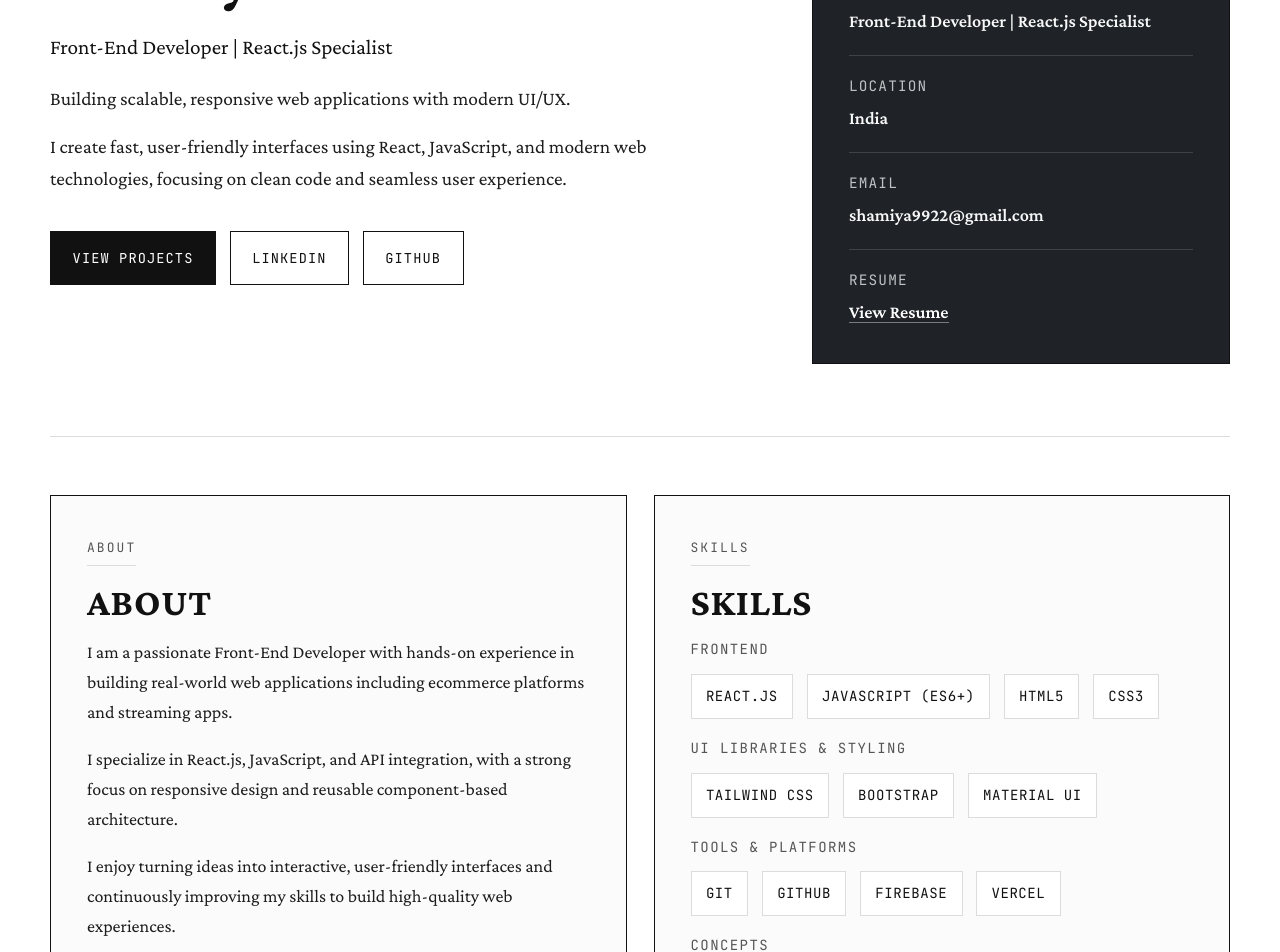
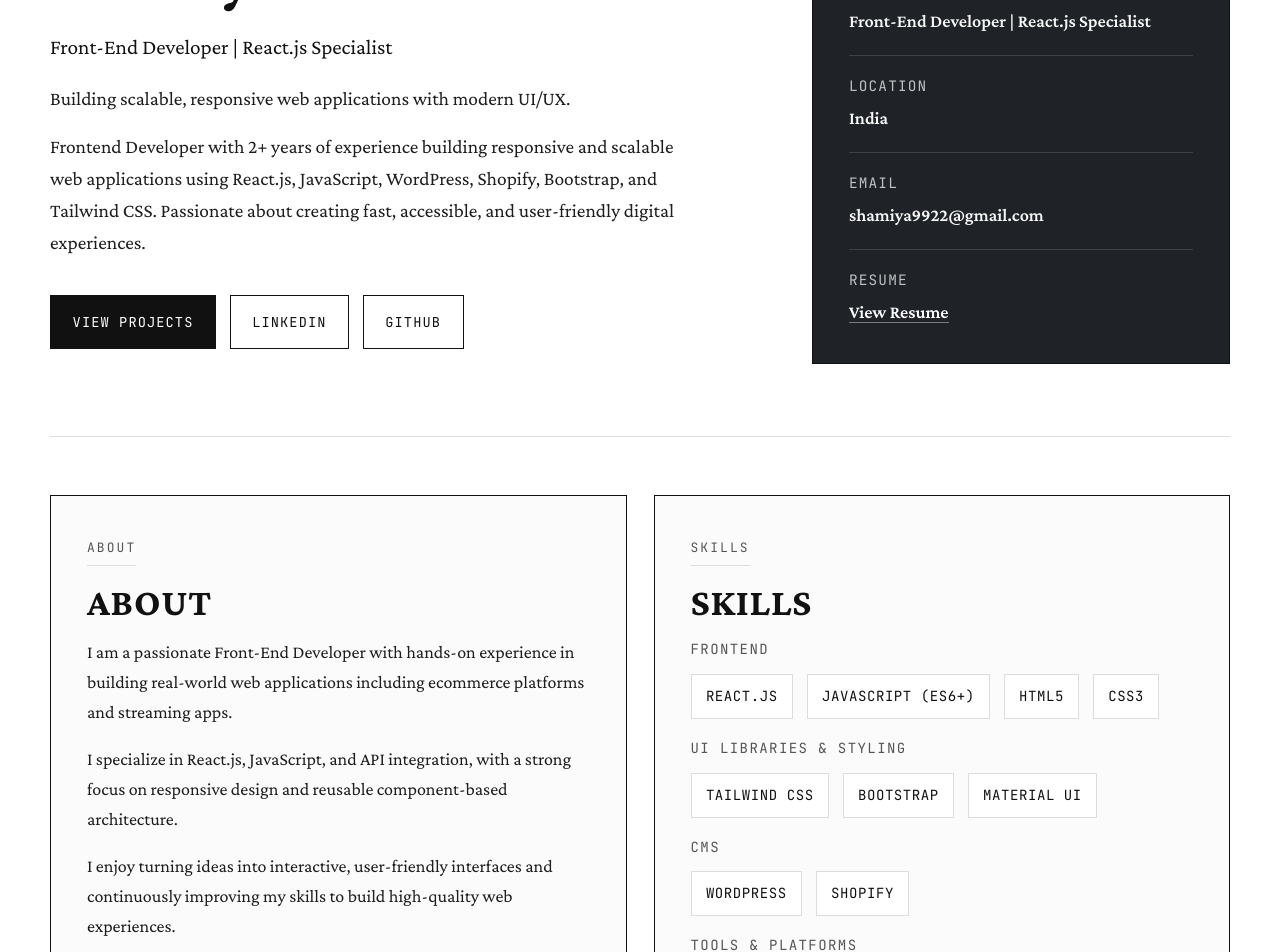
Before and after one commit to ShamiyaParveen/shamiya-parveen-portfolio, a React (Vite) app: page / in a window 1280 px wide. Shown: the part 280-1232 px from the top of the page. Built offline with nearby package versions, Linux system fonts and the light colour scheme.

Commit message:
Update image

```diff
--- a/src/App.jsx
+++ b/src/App.jsx
@@ -7,7 +7,7 @@ const profile = {
   email: 'shamiya9922@gmail.com',
   summary: 'Building scalable, responsive web applications with modern UI/UX.',
   about:
-    'I create fast, user-friendly interfaces using React, JavaScript, and modern web technologies, focusing on clean code and seamless user experience.',
+    'Frontend Developer with 2+ years of experience building responsive and scalable web applications using React.js, JavaScript, WordPress, Shopify, Bootstrap, and Tailwind CSS. Passionate about creating fast, accessible, and user-friendly digital experiences.',
   linkedin: 'https://www.linkedin.com/in/shamiya-parveen-123196232/',
   github: 'https://github.com/ShamiyaParveen',
   resume: '/shamiya Ansari resume.pdf',
@@ -27,6 +27,10 @@ const skillGroups = [
   {
     title: 'UI Libraries & Styling',
     items: ['Tailwind CSS', 'Bootstrap', 'Material UI'],
+  },
+     {
+    title: 'CMS',
+    items: ['WordPress', 'Shopify'],
   },
   {
     title: 'Tools & Platforms',
```
